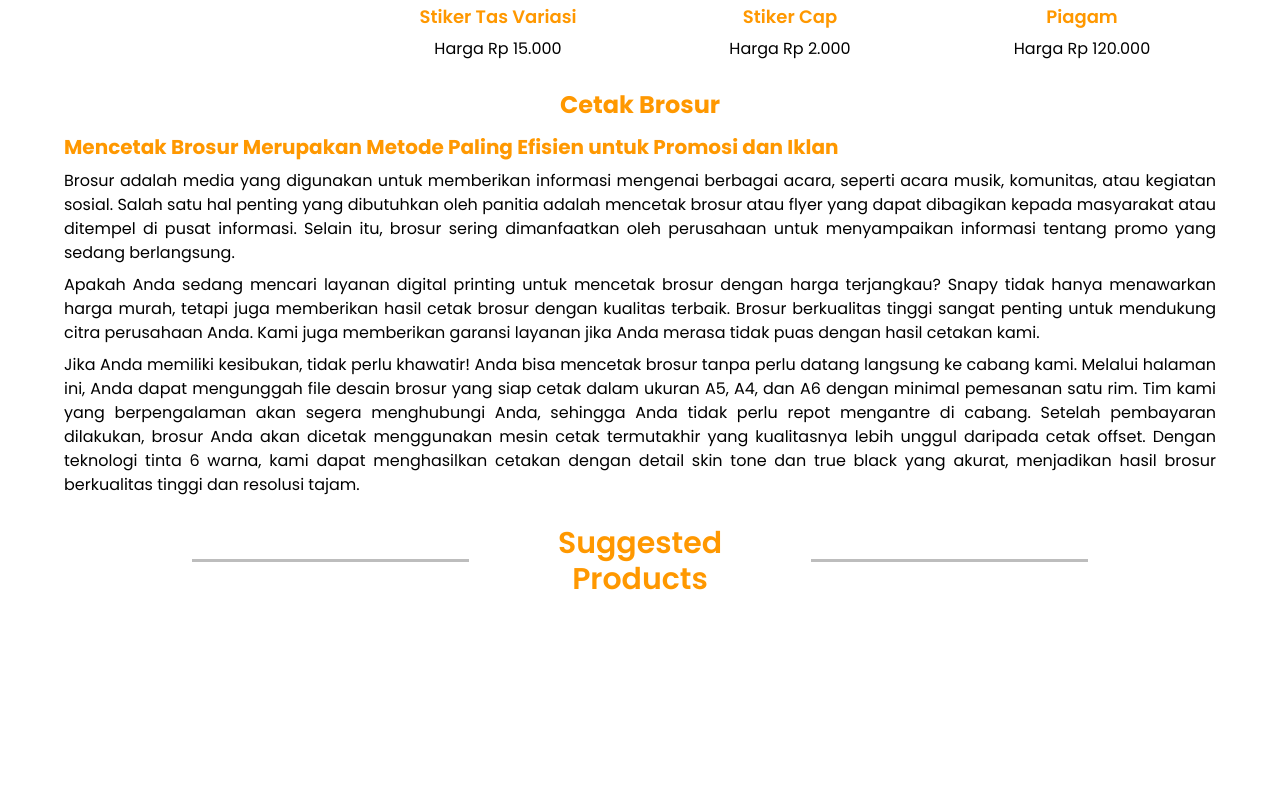
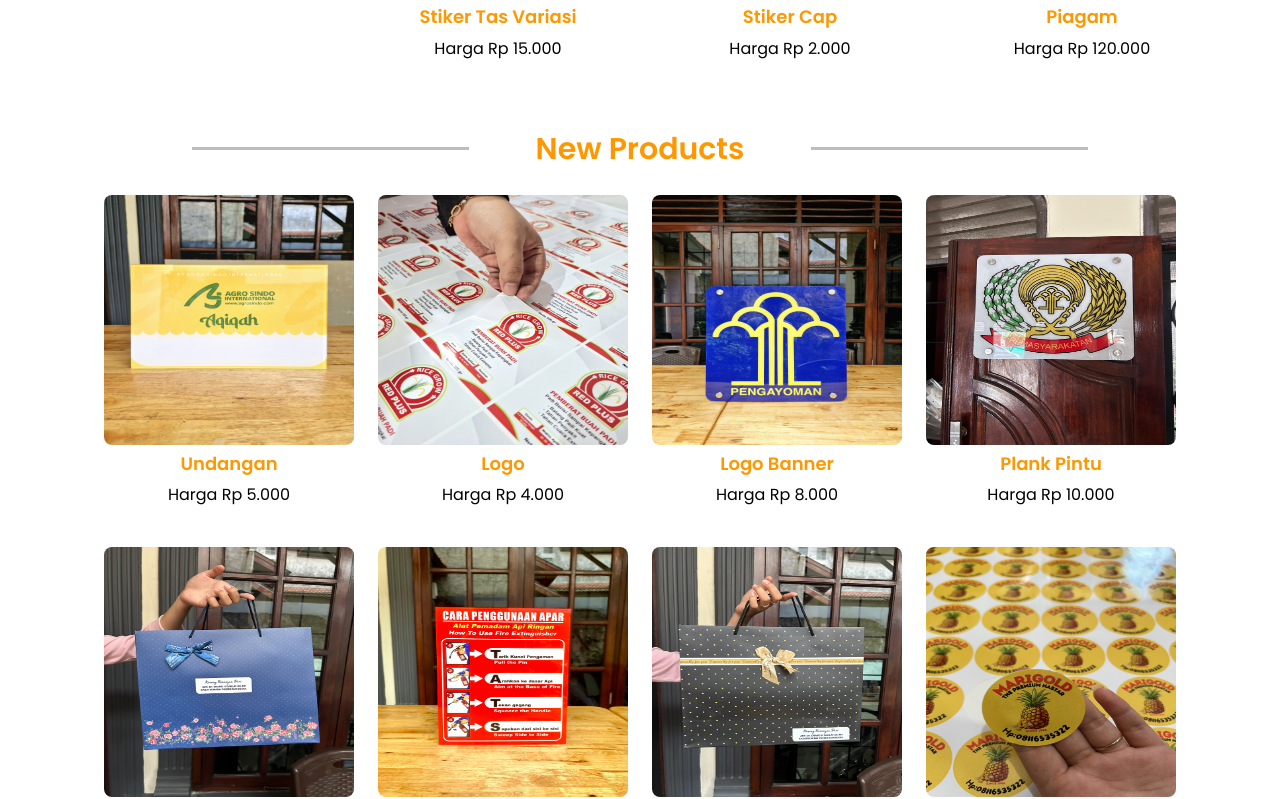
Before and after one commit to derikaquary/33-cetakstikermedan, a Next.js app: page / in a window 1280 px wide. Shown: the part 1712-2511 px from the top of the page. Before the commit the page ends 2325 px from the top, so only its background shows below. Built offline with nearby package versions, Linux system fonts and the light colour scheme.

Commit message:
Added New Products component

```diff
--- a/app/_components/SuggestedProducts.js
+++ b/app/_components/NewProducts.js
@@ -1,11 +1,11 @@
 
 
-export default function SuggestedProducts() {
+export default function NewProducts() {
   return (
     <div className="flex items-center justify-center gap-8 sm:mx-auto sm:w-full sm:max-w-4xl">
       <div className="h-[3px] w-[40px] bg-gray-400 sm:w-full"></div>
       <div className="w-[100px] text-center text-xl font-semibold text-orange-500 sm:w-full sm:text-3xl">
-        Suggested Products
+        New Products
       </div>
       <div className="h-[3px] w-[40px] bg-gray-400 sm:w-full"></div>
 
--- /dev/null
+++ b/app/_components/NewProductsDisplay.js
@@ -0,0 +1,12 @@
+import { products } from "../_data/productsList";
+import ProductsItem from "./ProductsItem";
+
+export default function NewProductsDisplay() {
+  return (
+    <div className="mt-4 grid grid-cols-4 justify-end gap-6 gap-y-10">
+      {products.map((item) => (
+        <ProductsItem item={item} key={item.id} />
+      ))}
+    </div>
+  );
+}
--- a/app/_components/ProductList.js
+++ b/app/_components/ProductList.js
@@ -4,10 +4,11 @@ import { useState } from "react";
 import ProductsItem from "./ProductsItem"; // Import ProductsItem
 import SearchBox from "./SearchBox";
 import TextInfo from "./TextInfo";
-import SuggestedProducts from "./SuggestedProducts";
+import NewProducts from "./NewProducts";
 import CategorySidebar from "./CategorySidebar";
 import ProductDisplay from "./ProductDisplay"; // Import ProductDisplay
 import { products } from "../_data/productsList";
+import NewProductsDisplay from "./NewProductsDisplay";
 
 export default function ProductList() {
   const [searchQuery, setSearchQuery] = useState(""); // State for managing the search query
@@ -39,9 +40,9 @@ export default function ProductList() {
             filteredProducts={filteredProducts}
           />
         </div>
-        <TextInfo />
-        <div className="mx-auto mt-7 flex w-full max-w-4xl flex-col items-center justify-center gap-3">
-          <SuggestedProducts />
+        <div className="mx-auto mt-[70px] flex w-full max-w-7xl flex-col items-center justify-center gap-3">
+          <NewProducts />
+          <NewProductsDisplay/>
         </div>
       </div>
 
@@ -62,7 +63,7 @@ export default function ProductList() {
           </div>
           <TextInfo />
           <div className="mx-auto mt-7 flex w-full max-w-4xl flex-col items-center justify-center gap-3">
-            <SuggestedProducts />
+            <NewProducts />
           </div>
         </div>
       </div>
```
